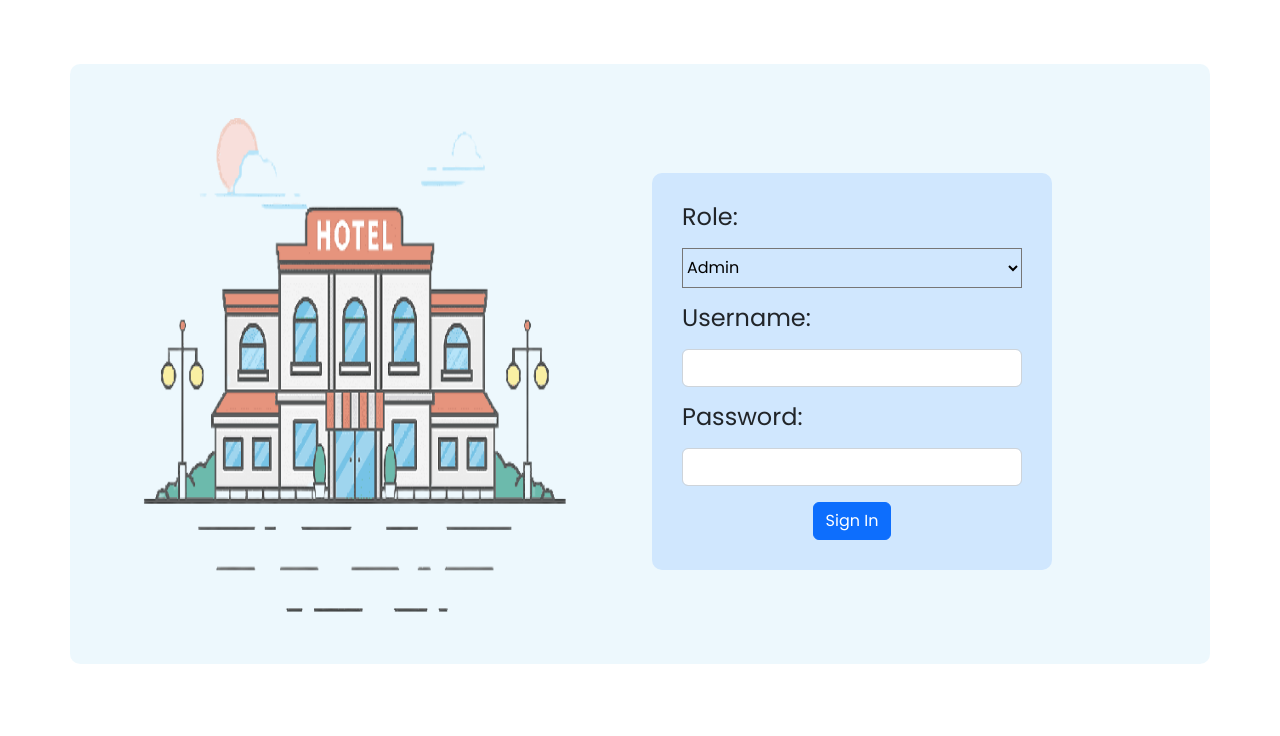
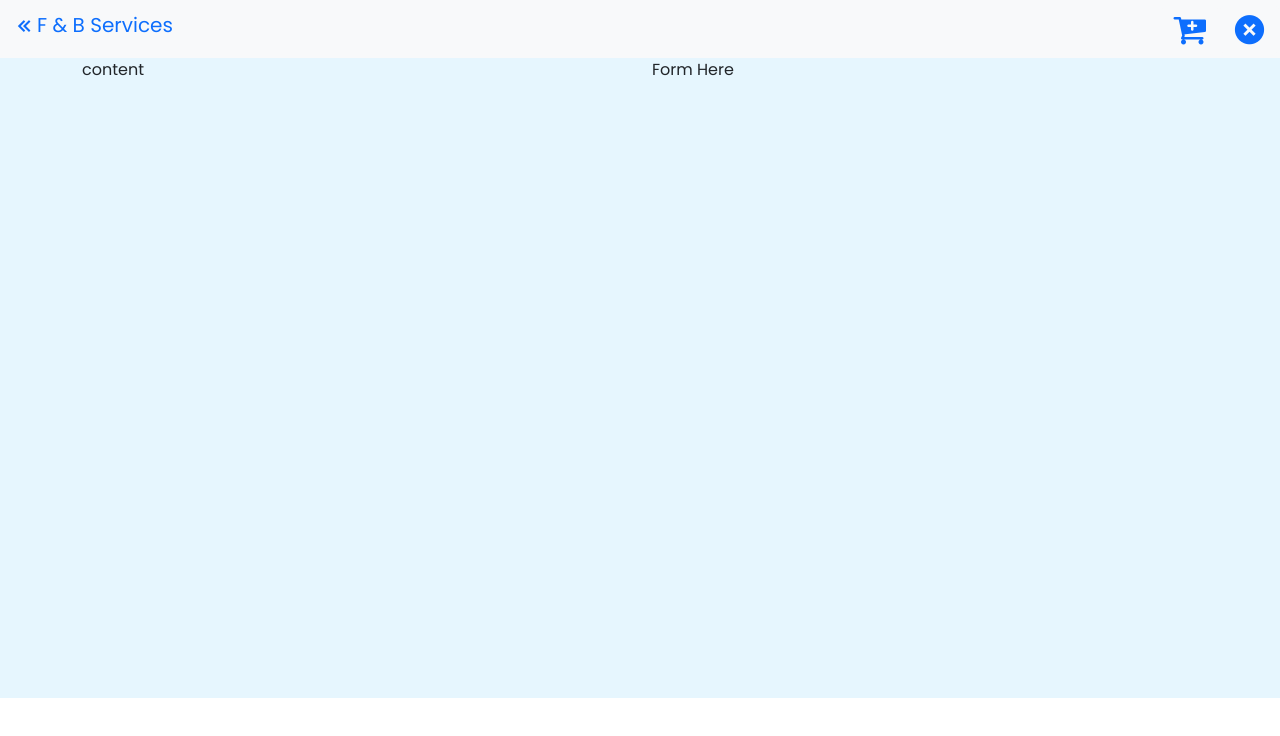
Before and after one commit to Shreya010tech/Frontend, a React (Create React App) app: page /FandB in a window 1280 px wide. Before the commit this address led to /Home. Shown: the top 736 px of the page. Built offline with nearby package versions, Linux system fonts and the light colour scheme; what localbase would draw is missing.

Commit message:
Added F&B Structure and its link

```diff
--- a/src/App.js
+++ b/src/App.js
@@ -16,6 +16,7 @@ import CheckOut from "./components/CheckOut";
 import Laundry from "./components/Laundry";
 import DuluxeRoomAvailability from "./components/DuluxeRoomAvailablility";
 import ExecutiveRoomAvailability from "./components/ExecutiveRoomAvailability";
+import FandB from "./components/FandB";
 
 const App = () => {
   return (
@@ -40,8 +41,13 @@ const App = () => {
         <Route exact path="/Laundry" element={<Laundry />} />
         <Route exact path="/CheckIn" element={<CheckIn />} />
         <Route exact path="/Checkout" element={<CheckOut />} />
+        <Route exact path="/FandB" element={<FandB />} />
         <Route exact path="/Duluxe" element={<DuluxeRoomAvailability />} />
-        <Route exact path="/Executive" element={<ExecutiveRoomAvailability />} />
+        <Route
+          exact
+          path="/Executive"
+          element={<ExecutiveRoomAvailability />}
+        />
         <Route path="*" element={<Navigate to="/Home" replace />} />
       </Routes>
     </>
--- a/src/Main.css
+++ b/src/Main.css
@@ -107,8 +107,21 @@ body {
   padding: 30px;
   border-radius: 15px;
 }
-
-
+#iconfb
+{
+  font-size: 35px!important;
+}
+#alignright
+{
+  right: 0!important;
+  display: flex!important;
+  position: absolute!important;
+}
+#fbcontentbox
+{
+  min-height: 80vh;
+  background: #E6F6FE!important;
+}
 /* Overlay of rooms */
 #imgcontainer {
   position: relative;
--- /dev/null
+++ b/src/components/FandB.jsx
@@ -0,0 +1,46 @@
+import React from "react";
+
+const FandB = () => {
+  return (
+    <div>
+      <nav className="navbar sticky-top navbar navbar-expand-lg bg-light">
+        <div className="container-fluid">
+          <div className="navbar-brand d-flex align-items-center">
+            <a className="text-primary" href="/Home3">
+              <i className="bx bx-chevrons-left font-size-25"></i>
+            </a>
+            <h5 className="text-primary">F & B Services</h5>
+            <div id="alignright">
+              <button
+                type="button"
+                className="d-flex align-items-center text-primary btn btn-light button-padding-5"
+              >
+                <i class="fa fa-cart-plus" aria-hidden="true" id="iconfb"></i>
+              </button>
+              <button
+                type="button"
+                className="d-flex align-items-center text-primary btn btn-light button-padding-5"
+              >
+                <i className="bx bxs-x-circle" id="iconfb"></i>
+              </button>
+            </div>
+          </div>
+        </div>
+      </nav>
+      <div id="fbcontentbox">
+        <div className="container">
+            <div className="row">
+                <div className="col-sm">
+                <p>content</p>
+                </div>
+                <div className="col-sm">
+                    Form Here
+                </div>
+            </div>
+        </div>
+      </div>
+    </div>
+  );
+};
+
+export default FandB;
--- a/src/components/home3.jsx
+++ b/src/components/home3.jsx
@@ -70,12 +70,12 @@ const Home3 = () => {
                 &nbsp; Room Availability
               </NavLink>
               <br />
-              <NavLink to="/HouseKeeping" className="NavLinks">
+              <NavLink to="/Laundry" className="NavLinks">
                 <i id="iconcolor" class="fa fa-user" aria-hidden="true"></i>
                 &nbsp; House Keeping
               </NavLink>
               <br />
-              <NavLink to="/FBService" className="NavLinks">
+              <NavLink to="/FandB" className="NavLinks">
                 <i id="iconcolor" class="fa fa-cutlery" aria-hidden="true"></i>
                 &nbsp; F & B Service
               </NavLink>
```
